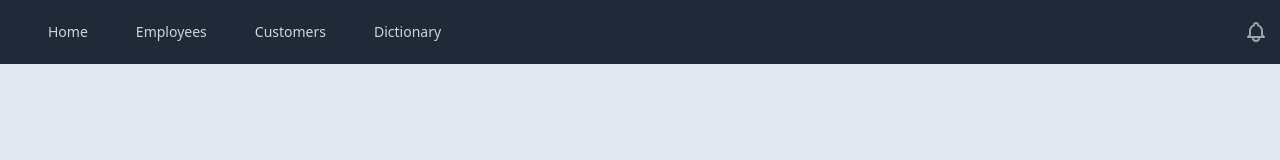
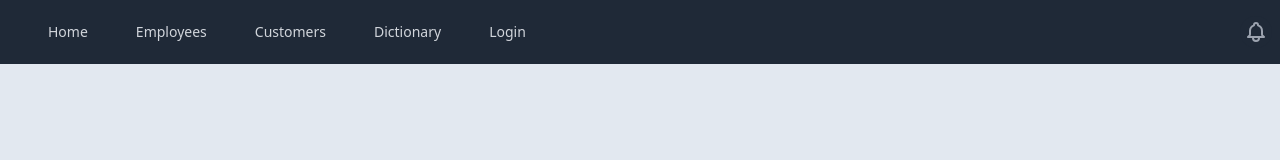
Before and after one commit to IuliiaKonovalova/react_intro, a React (Create React App) app in the folder hello/: page /NoResults in a window 1280 px wide. Shown: the top 160 px of the page. Built offline with nearby package versions, Linux system fonts and the light colour scheme.

Commit message:
Add authorization logic to app Header

```diff
--- a/hello/src/components/Header.js
+++ b/hello/src/components/Header.js
@@ -1,7 +1,8 @@
-import { Fragment } from "react";
-import { Disclosure, Menu, Transition } from "@headlessui/react";
-import { BellIcon, MenuIcon, XIcon } from "@heroicons/react/outline";
+import { useContext } from "react";
+import { Disclosure } from "@headlessui/react";
+import { BellIcon, MenuIcon } from "@heroicons/react/outline";
 import { NavLink } from "react-router-dom";
+import { LoginContext } from "../App";
 
 const navigation = [
   { name: 'Home', href: '/' },
@@ -9,10 +10,15 @@ const navigation = [
   { name: 'Customers', href: '/Customers'},
   { name: 'Dictionary', href: '/Dictionary' },
 ]
+
 function classNames(...classes) {
   return classes.filter(Boolean).join(' ')
 }
+
 export default function Navbar(props) {
+
+  const [loggedIn, setLoggedIn] = useContext(LoginContext);
+
   return (
     <>
     <Disclosure as="nav" className="bg-gray-800">
@@ -48,7 +54,14 @@ export default function Navbar(props) {
                       >
                         {item.name}
                       </NavLink>
+
                     ))}
+                      <NavLink
+                        to={loggedIn ? '/logout' : '/login'}
+                        className="px-3 py-2 rounded-md text-sm font-medium no-underline text-gray-300 hover:bg-gray-700 hover:text-white"
+                      >
+                        {loggedIn ? 'Logout' : 'Login'}
+                      </NavLink>
                   </div>
                 </div>
               </div>
@@ -79,6 +92,12 @@ export default function Navbar(props) {
                   {item.name}
                 </Disclosure.Button>
               ))}
+              <NavLink
+                to={loggedIn ? '/logout' : '/login'}
+                  className="px-3 py-2 rounded-md text-sm font-medium no-underline text-gray-300 hover:bg-gray-700 hover:text-white"
+                >
+                {loggedIn ? 'Logout' : 'Login'}
+              </NavLink>
             </div>
           </Disclosure.Panel>
         </>
```
